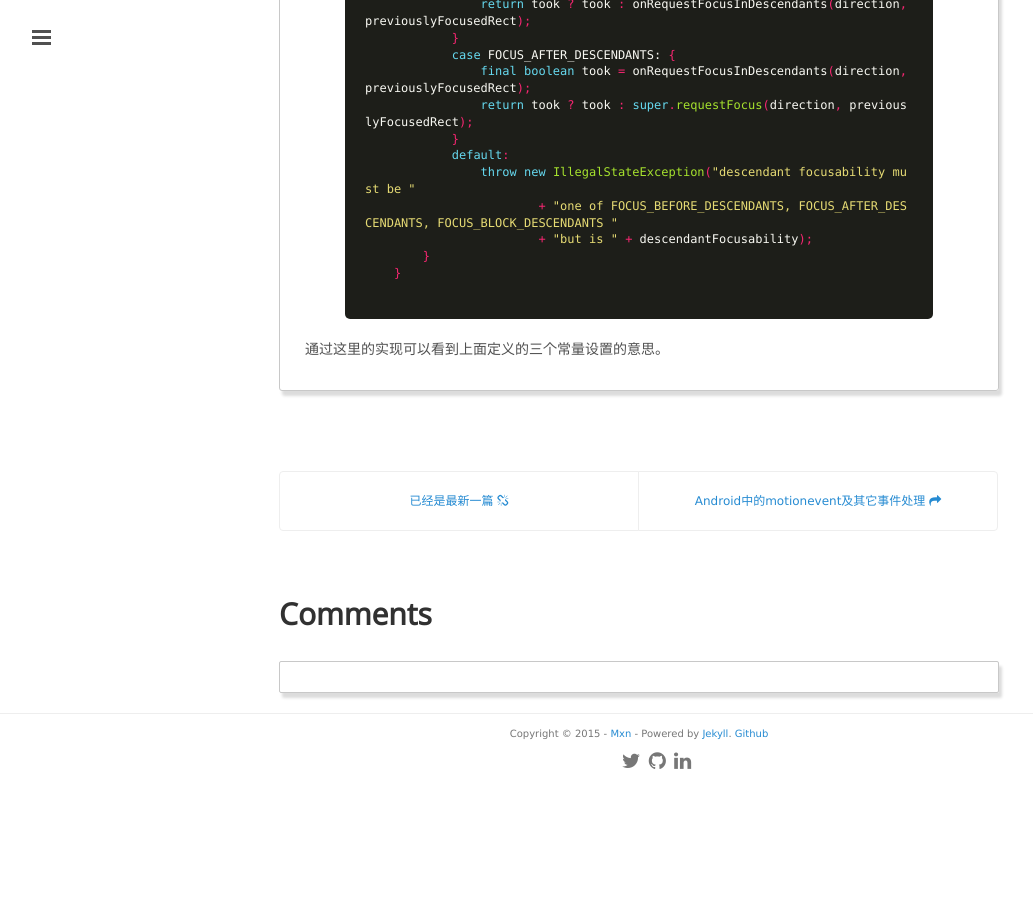
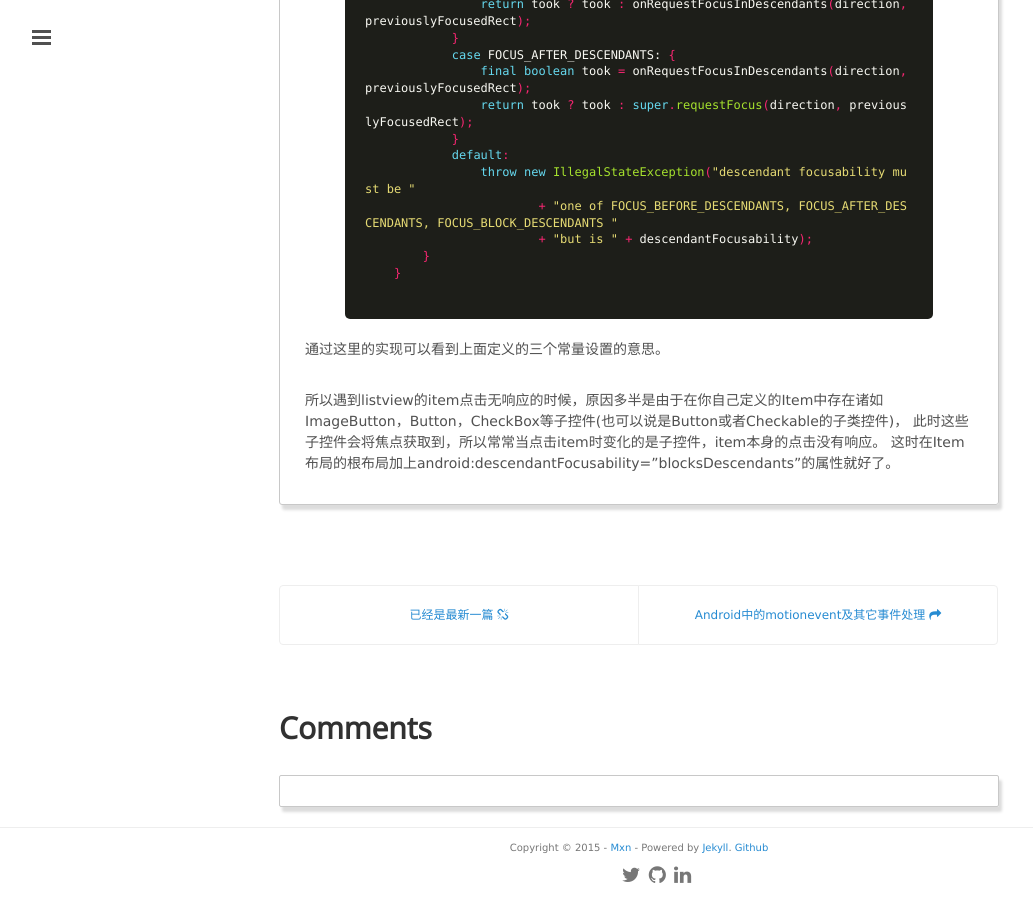
Before and after one commit to mxn21/mxn21.github.io, a Jekyll site: the page built from _posts/2015-7-22-setWillNotDraw和setDescendantFocusability详解.md, in a window 1280 px wide and 900 px high, scrolled down 3192 px. Shown: the whole window, without its empty margins (1-1034 px from the left). Built offline with Jekyll 4.4.1, drawn with Linux system fonts in a browser that asks for light colours; Markdown is read by kramdown in place of the engine named in the settings; comment, search, counter and statistics services are not loaded; before the commit the page ends 3978 px from its top, so only the background shows below that.

Commit message:
13123
13231212

```diff
--- a/_posts/2015-7-22-setWillNotDraw和setDescendantFocusability详解.md
+++ b/_posts/2015-7-22-setWillNotDraw和setDescendantFocusability详解.md
@@ -153,3 +153,7 @@
        {% endhighlight %}
 
 通过这里的实现可以看到上面定义的三个常量设置的意思。
+
+所以遇到listview的item点击无响应的时候，原因多半是由于在你自己定义的Item中存在诸如ImageButton，Button，CheckBox等子控件(也可以说是Button或者Checkable的子类控件)，
+此时这些子控件会将焦点获取到，所以常常当点击item时变化的是子控件，item本身的点击没有响应。
+这时在Item布局的根布局加上android:descendantFocusability=”blocksDescendants”的属性就好了。
```
